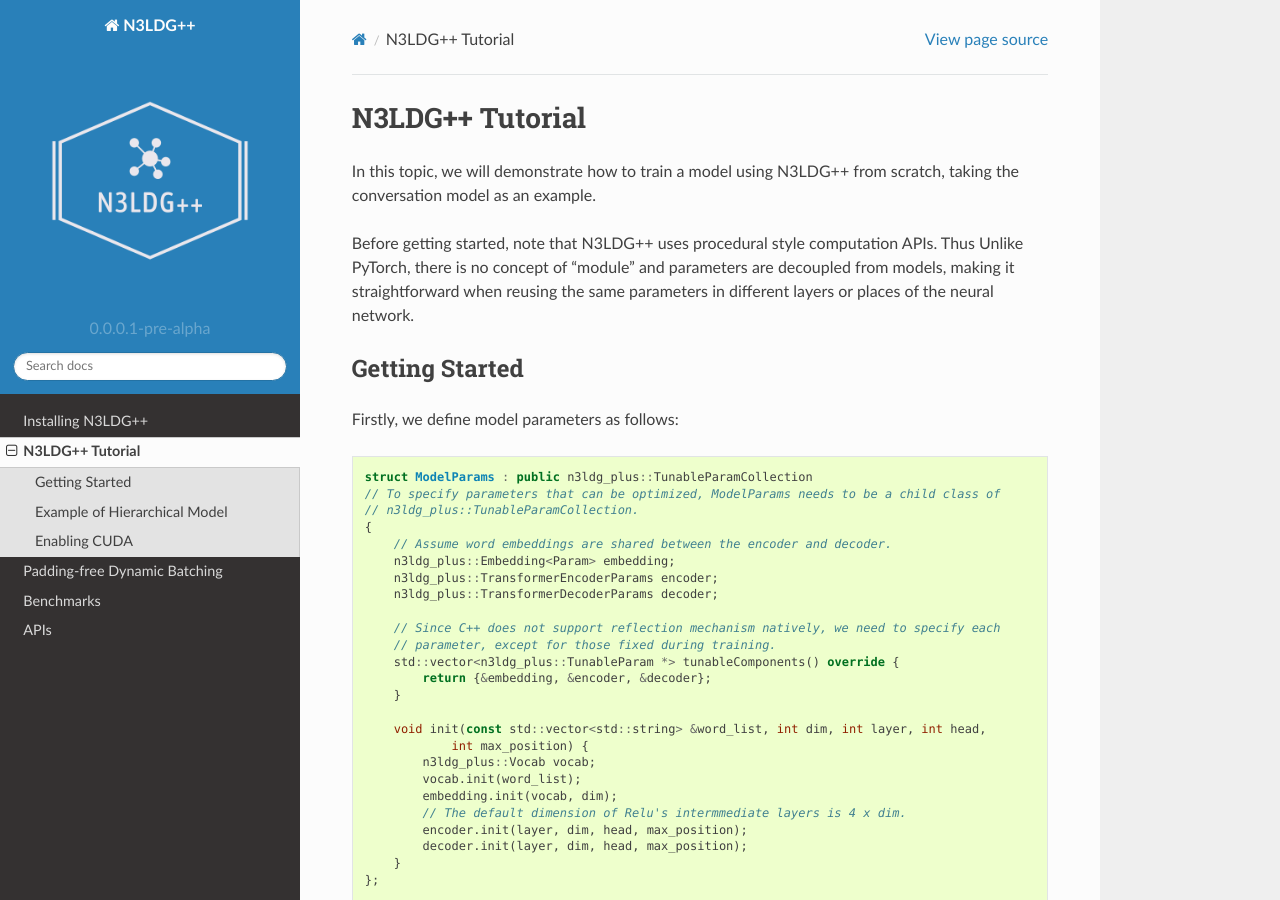
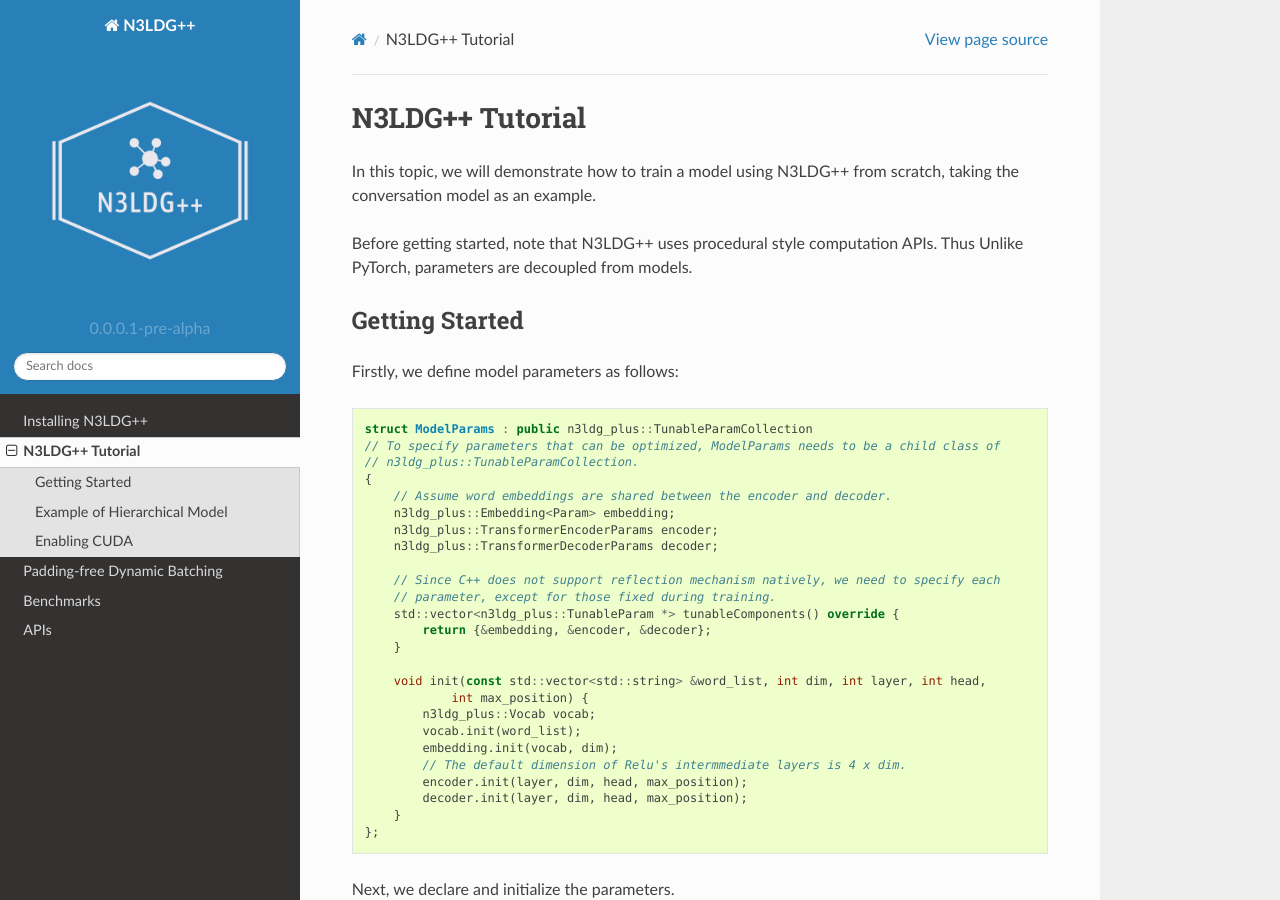
Before and after one commit to chncwang/InsNet, a Sphinx documentation site: the page built from docs/source/getting_started.rst, in a window 1280 px wide and 900 px high. Built offline with Sphinx 7.4.7 and the Read the Docs theme 2.0.0, drawn with Linux system fonts in a browser that asks for light colours.

```diff
--- a/docs/source/getting_started.rst
+++ b/docs/source/getting_started.rst
@@ -3,7 +3,7 @@ N3LDG++ Tutorial
 
 In this topic, we will demonstrate how to train a model using N3LDG++ from scratch, taking the conversation model as an example.
 
-Before getting started, note that N3LDG++ uses procedural style computation APIs. Thus Unlike PyTorch, there is no concept of "module" and parameters are decoupled from models, making it straightforward when reusing the same parameters in different layers or places of the neural network.
+Before getting started, note that N3LDG++ uses procedural style computation APIs. Thus Unlike PyTorch, parameters are decoupled from models.
 
 Getting Started
 ------------------
```
Also changed, not shown: docs/source/reference.rst (+8 -0 lines).
